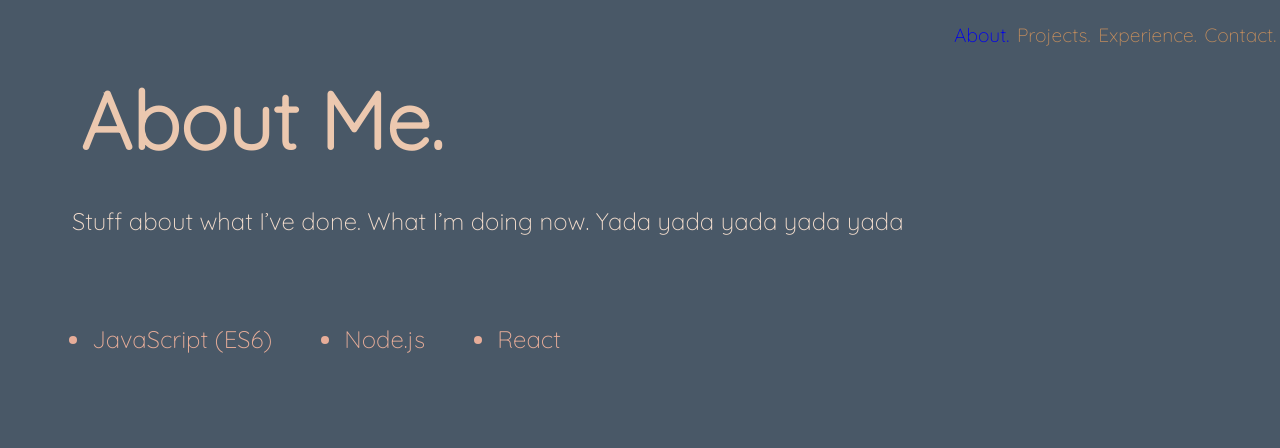
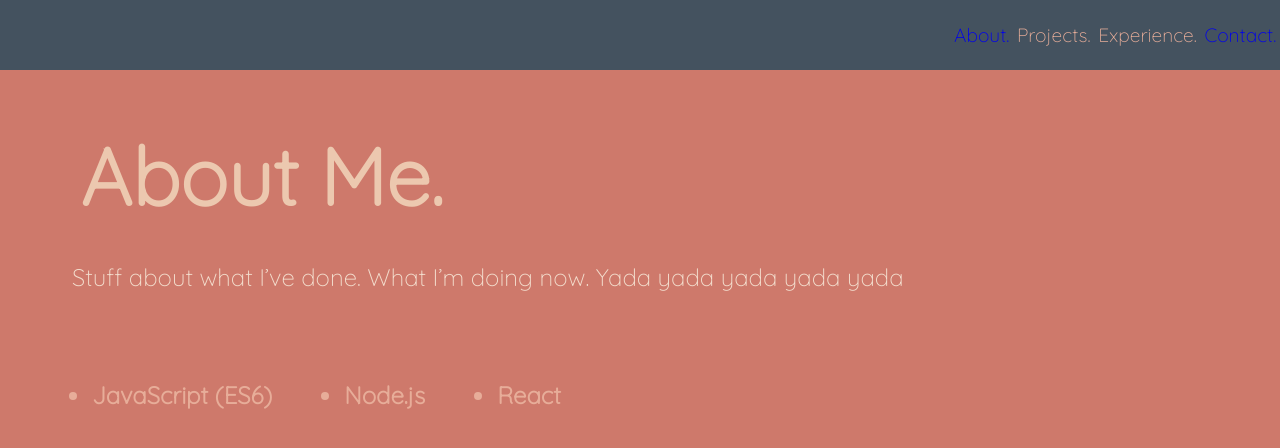
Before and after one commit to emilysarina/Portfolio, a React (Create React App) app: page /about in a window 1280 px wide. Shown: the top 448 px of the page. Built offline with nearby package versions, Linux system fonts and the light colour scheme; a web font is replaced by a local one.

Commit message:
added conact page and css

```diff
--- a/src/App.js
+++ b/src/App.js
@@ -3,6 +3,7 @@ import NavBar from './Components/NavBar/NavBar';
 import About from './Pages/AboutPage/About';
 import HomePage from './Pages/HomePage/Home';
 import { Routes, Route } from "react-router-dom"
+import ContactPage from './Pages/ContactPage/ContactPage';
 
 function App() {
   return (
@@ -13,6 +14,7 @@ function App() {
       <Routes>
       <Route path="/" element={ <HomePage/> } />
       <Route path="/about" element={<About/>} />
+      <Route path="/contact" element={<ContactPage/>} />
       </Routes>
     </div>
   );
--- a/src/Components/NavBar/NavBar.js
+++ b/src/Components/NavBar/NavBar.js
@@ -11,8 +11,10 @@ export default function NavBar() {
       Projects.</p>
       <p className={css.NavButton}>
       Experience.</p>
+      <Link to="Contact">
       <p className={css.NavButton}>
       Contact.</p>
+      </Link>
   </div>;
 }
 
--- a/src/Components/NavBar/NavBar.module.css
+++ b/src/Components/NavBar/NavBar.module.css
@@ -1,7 +1,9 @@
 .NavBar {
+    background-color: var(--darker-fith-bg-color);
+    position: sticky;
     display: flex;
     justify-content: right;
-    color: #C18C5D;
+    color: var(--second-bg-color);
     font-size: 1.2em;
     margin: 0em;
 }
@@ -20,5 +22,5 @@ a:link {
 
 a:visited {
     text-decoration: none;
-    color:#C18C5D;
+    color:var(--second-bg-color);
 }
--- a/src/Components/Title/title.module.css
+++ b/src/Components/Title/title.module.css
@@ -1,5 +1,3 @@
-
-
 .title {
     font-size: 5em;
     display: flex;
@@ -7,4 +5,5 @@
     padding: 0em;
     margin: 0em;
     padding-left: 1em;
+    padding-top: 0.7em;
 }
--- a/src/Pages/AboutPage/about.module.css
+++ b/src/Pages/AboutPage/about.module.css
@@ -1,3 +1,9 @@
+.about {
+    overflow: auto;
+    min-height: 100vh;
+    background-color: var(--third-bg-color);
+}
+
 .aboutTitle {
     color: #ECC8AF;
     font-weight: 500;
@@ -11,7 +17,8 @@
     display: flex;
     justify-content: left;
     color: var( --second-bg-color);
-   padding-left: 3.5em;
+    font-weight: 700;
+    padding-left: 3.5em;
 }
 
 .aboutPoint {
--- /dev/null
+++ b/src/Pages/ContactPage/ContactPage.js
@@ -0,0 +1,12 @@
+import React from 'react';
+import css from './contactPage.module.css';
+import Title from '../../Components/Title/Title';
+import Paragraph from '../../Components/Paragraph/Paragraph'
+
+
+export default function ContactPage() {
+  return <div className={css.contactPage}>
+    <Title text={'Get in Touch!'} />
+    <Paragraph text={'I’m always happy to have a chat or answer any questions. Say hi and I’ll do my best to get back to you as soon as I can!'} />
+  </div>;
+}
--- /dev/null
+++ b/src/Pages/ContactPage/contactPage.module.css
@@ -0,0 +1,5 @@
+.contactPage {
+    overflow: auto;
+    min-height: 100vh;
+    background-color: var(--main-bg-color);
+}
--- a/src/Pages/HomePage/Home.js
+++ b/src/Pages/HomePage/Home.js
@@ -2,8 +2,8 @@ import React from 'react';
 import css from './home.module.css';
 
 export default function Home() {
-  return <div className={css.namesection}>
-
+  return <main className={css.homepage}>
+        <div className={css.namesection}>
       <p className={css.intro}>
          Hi, my name is
       </p>
@@ -13,12 +13,14 @@ export default function Home() {
       <p className={css.about}>
           I'm a full-Stack developer in training with a passion for all things styled.
       </p>
+
       <button className={css.cvButton}>
           C.V
       </button>
       <button className={css.socialButton}>
           L.in
       </button>
+      </div>
 
-  </div>;
+  </main>;
 }
--- a/src/Pages/HomePage/home.module.css
+++ b/src/Pages/HomePage/home.module.css
@@ -1,8 +1,11 @@
 @import url('https://fonts.googleapis.com/css2?family=Zilla+Slab+Highlight&display=swap');
 
-body {
+.homepage {
+    overflow: auto;
+    min-height: 100vh;
     background-color: var(--fith-bg-color);
 }
+
 
 .namesection {
     text-align: start;
--- a/src/index.css
+++ b/src/index.css
@@ -6,6 +6,7 @@
   --third-bg-color: #ce796b;
   --fourth-bg-color: #c18c5d;
   --fith-bg-color: #495867;
+  --darker-fith-bg-color: #44525f;
 }
 
 body {
```
Also changed, not shown: src/Pages/data/data.js (added, +14 -0 lines).
